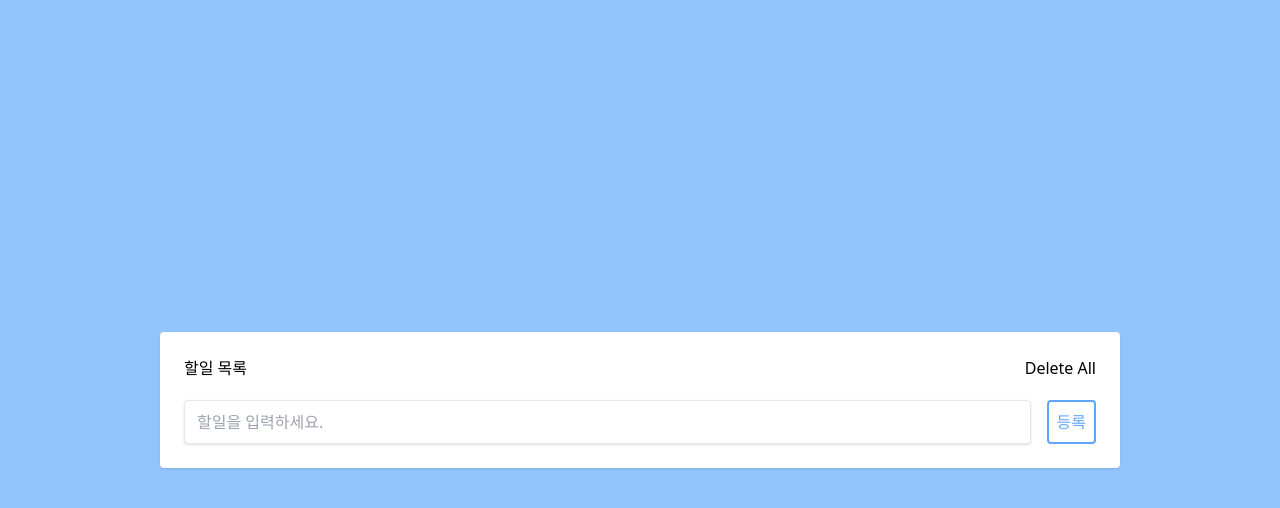
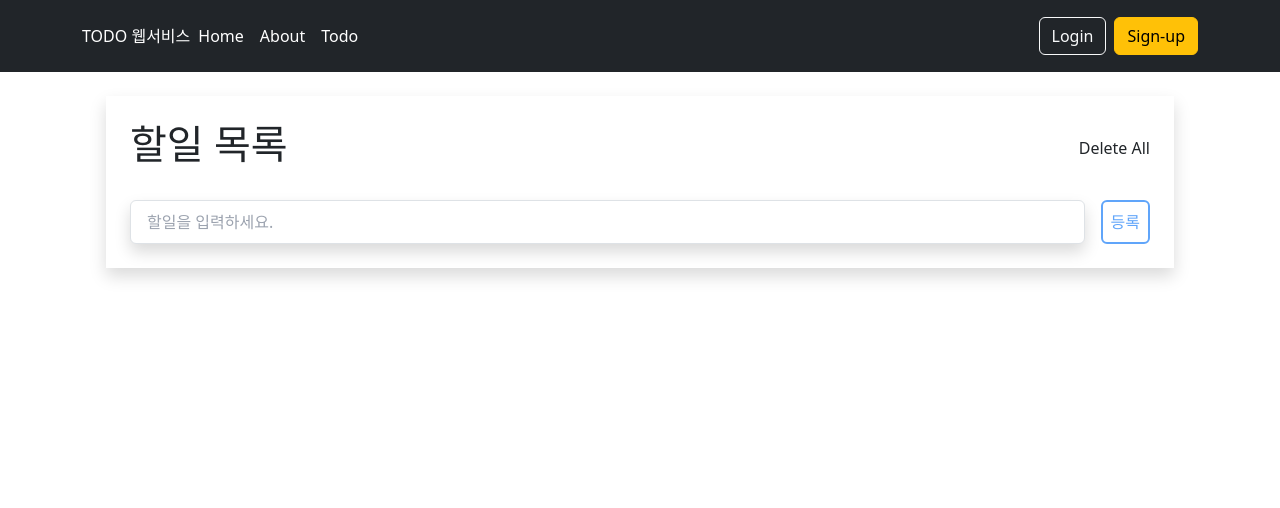
Before and after one commit to devparkse/todo, a React (Create React App) app in the folder client/: page /todo in a window 1280 px wide. Shown: the top 508 px of the page. Built offline with nearby package versions, Linux system fonts and the light colour scheme.

Commit message:
react-router, react-router-dom 설치 및 적용, pages 컴포넌트 생성, header 컴포넌트 생성(부트스트랩 설치 및 적용)

```diff
--- a/client/src/App.js
+++ b/client/src/App.js
@@ -1,111 +1,27 @@
-import React, { useCallback, useState } from "react";
-import Form from "./components/Form";
-import List from "./components/List";
-/*
-  클래스/함수 컴포넌트(용도별로 2가지 케이스)
-  내용 출력 전용, 데이터 관리 용도
-
-  클래스 형식으로 제작되는 것 class : TypeScript
-  state 를 리랜더링(Re-rendering)
-  Life-cycle : Mount, Update, unMount...
-
-  함수 형식으로 제작되는 것 function
-  state 를 못쓰므로 화면 갱신 어렵다.
-  useState() state 변경가능
-  ------------------------------
-  Life-cycle 을 지원하지 않는다.
-  useEffect() Life-cycle 체크가능
-*/
-
-/*
-  최초에 로컬에서 todoData 를 읽어와서
-  todoData 라는 useState 를 초기화해 주어야 한다.
-  useState(초기값)
-  초기값: 로컬에서 불러서 채운다.
-*/
-let initTodo = localStorage.getItem("todoData");
-// 삼항연산자를 이용해서 초기값이 없으면
-// 빈배열 [] 로 초기화한다.
-// 읽어온 데이터가 있으면 JSON.stringify() 저장한 파일을
-// JSON.parse() 로 다시 객체화하여 사용한다.
-initTodo = initTodo ? JSON.parse(initTodo) : [];
+import React from "react";
+import { BrowserRouter as Router, Route, Routes } from "react-router-dom";
+import Header from "./components/Header";
+import Home from "./pages/Home";
+import About from "./pages/About";
+import Todo from "./pages/Todo";
+import Login from "./pages/Login";
+import SignUp from "./pages/SignUp";
+import NotFound from "./pages/NotFound";
 
 export default function App() {
-  // console.log("App Rendering...");
-  const [todoData, setTodoData] = useState(initTodo);
-  const [todoValue, setTodoValue] = useState("");
-
-  const deleteClick = useCallback(
-    (id) => {
-      // 클릭된 ID 와 다른 요소들만 걸러서 새로운 배열 생성
-      const newTodo = todoData.filter((item) => item.id !== id);
-      // console.log("클릭", newTodo);
-      // 목록을 갱신한다.
-      setTodoData(newTodo);
-      // 로컬에 저장한다.(DB 예정)
-      localStorage.setItem("todoData", JSON.stringify(newTodo));
-    },
-    [todoData]
-  );
-
-  const addTodoSubmit = (event) => {
-    // 웹브라우저 새로 고침을 하면 안되므로 막아줌
-    event.preventDefault();
-
-    // 공백 문자열 제거 추가
-    let str = todoValue;
-    str = str.replace(/^\s+|\s+$/gm, "");
-    if (str.length === 0) {
-      alert("내용을 입력하세요.");
-      setTodoValue("");
-      return;
-    }
-
-    // { id: 4, title: "할일 4", completed: false }
-    // todoData 는 배열이고 배열의 요소들은 위처럼 구성해야 하니까
-    // 객체{}로 만들어줌
-    // 그래야 .map 을 통해서 규칙적인 jsx 를 리턴할 수 있으니까
-    const addTodo = {
-      id: Date.now(), // id 값은 배열.map 의 key 로 활용 예정, unique 값 만들기위해
-      title: todoValue, // 할일 입력창의 내용을 추가
-      completed: false, // 할일이 추가될 때 아직 완료한 것은 아니므로 false 초기화
-    };
-    // 새로운 할일을 일단 복사하고, 복사된 배열에 추가하여서 업데이트
-    // 기존 할일을 Destructuring 하여서 복사본 만듦
-    // todoData: [{},{},{},{},    {}]          [{}]
-    setTodoData([...todoData, addTodo]);
-    // 로컬에 저장한다.(DB 예정)
-    localStorage.setItem("todoData", JSON.stringify([...todoData, addTodo]));
-
-    // 새로운 할일을 추가했으므로 내용 입력창의 글자를 초기화
-    setTodoValue("");
-  };
-
-  const deleteAllClick = () => {
-    setTodoData([]);
-    // 자료를 지운다.(DB 초기화)
-    localStorage.clear();
-  };
-
   return (
-    <div className="flex items-center justify-center w-screen h-screen bg-blue-300">
-      <div className="w-full p-6 m-4 bg-white rounded shadow lg:w-3/4 lg:max-w-5xl">
-        <div className="flex justify-between mb-3">
-          <h1>할일 목록</h1>
-          <button onClick={deleteAllClick}>Delete All</button>
-        </div>
-
-        <List
-          todoData={todoData}
-          setTodoData={setTodoData}
-          deleteClick={deleteClick}
-        />
-        <Form
-          todoValue={todoValue}
-          setTodoValue={setTodoValue}
-          addTodoSubmit={addTodoSubmit}
-        />
+    <Router>
+      <Header />
+      <div className="container">
+        <Routes>
+          <Route path="/" element={<Home />} />
+          <Route path="/about" element={<About />} />
+          <Route path="/todo" element={<Todo />} />
+          <Route path="/login" element={<Login />} />
+          <Route path="/signup" element={<SignUp />} />
+          <Route path="*" element={<NotFound />} />
+        </Routes>
       </div>
-    </div>
+    </Router>
   );
 }
--- /dev/null
+++ b/client/src/components/Header.js
@@ -0,0 +1,48 @@
+import React from "react";
+import { Link } from "react-router-dom";
+
+const Header = () => {
+  return (
+    <header className="p-3 text-bg-dark">
+      <div className="container">
+        <div className="d-flex flex-wrap align-items-center justify-content-center justify-content-lg-start">
+          <Link
+            to="/"
+            className="d-flex align-items-center mb-2 mb-lg-0 text-white text-decoration-none"
+          >
+            TODO 웹서비스
+          </Link>
+
+          <ul className="nav col-12 col-lg-auto me-lg-auto mb-2 justify-content-center mb-md-0">
+            <li>
+              <Link to="/" className="nav-link px-2 text-white">
+                Home
+              </Link>
+            </li>
+            <li>
+              <Link to="/about" className="nav-link px-2 text-white">
+                About
+              </Link>
+            </li>
+            <li>
+              <Link to="/todo" className="nav-link px-2 text-white">
+                Todo
+              </Link>
+            </li>
+          </ul>
+
+          <div className="text-end">
+            <Link to="/login" className="btn btn-outline-light me-2">
+              Login
+            </Link>
+            <Link to="/signup" className="btn btn-warning">
+              Sign-up
+            </Link>
+          </div>
+        </div>
+      </div>
+    </header>
+  );
+};
+
+export default Header;
--- a/client/src/index.js
+++ b/client/src/index.js
@@ -1,6 +1,7 @@
 import React from "react";
 import ReactDOM from "react-dom/client";
 import "./index.css";
+import "bootstrap/dist/css/bootstrap.css";
 import App from "./App";
 
 const root = ReactDOM.createRoot(document.getElementById("root"));
--- /dev/null
+++ b/client/src/pages/About.js
@@ -0,0 +1,7 @@
+import React from "react";
+
+const About = () => {
+  return <div className="p-6 m-4 shadow">About</div>;
+};
+
+export default About;
--- /dev/null
+++ b/client/src/pages/Home.js
@@ -0,0 +1,7 @@
+import React from "react";
+
+const Home = () => {
+  return <div className="p-6 m-4 shadow">Home</div>;
+};
+
+export default Home;
--- /dev/null
+++ b/client/src/pages/Login.js
@@ -0,0 +1,7 @@
+import React from "react";
+
+const Login = () => {
+  return <div className="p-6 m-4 shadow">Login</div>;
+};
+
+export default Login;
--- /dev/null
+++ b/client/src/pages/NotFound.js
@@ -0,0 +1,7 @@
+import React from "react";
+
+const NotFound = () => {
+  return <div className="p-6 m-4 shadow">NotFound</div>;
+};
+
+export default NotFound;
--- /dev/null
+++ b/client/src/pages/SignUp.js
@@ -0,0 +1,7 @@
+import React from "react";
+
+const SignUp = () => {
+  return <div className="p-6 m-4 shadow">SignUp</div>;
+};
+
+export default SignUp;
--- /dev/null
+++ b/client/src/pages/Todo.js
@@ -0,0 +1,114 @@
+import React, { useCallback, useState } from "react";
+import Form from "../components/Form";
+import List from "../components/List";
+
+/*
+  클래스/함수 컴포넌트(용도별로 2가지 케이스)
+  내용 출력 전용, 데이터 관리 용도
+
+  클래스 형식으로 제작되는 것 class : TypeScript
+  state 를 리랜더링(Re-rendering)
+  Life-cycle : Mount, Update, unMount...
+
+  함수 형식으로 제작되는 것 function
+  state 를 못쓰므로 화면 갱신 어렵다.
+  useState() state 변경가능
+  ------------------------------
+  Life-cycle 을 지원하지 않는다.
+  useEffect() Life-cycle 체크가능
+*/
+
+/*
+  최초에 로컬에서 todoData 를 읽어와서
+  todoData 라는 useState 를 초기화해 주어야 한다.
+  useState(초기값)
+  초기값: 로컬에서 불러서 채운다.
+*/
+let initTodo = localStorage.getItem("todoData");
+// 삼항연산자를 이용해서 초기값이 없으면
+// 빈배열 [] 로 초기화한다.
+// 읽어온 데이터가 있으면 JSON.stringify() 저장한 파일을
+// JSON.parse() 로 다시 객체화하여 사용한다.
+initTodo = initTodo ? JSON.parse(initTodo) : [];
+
+const Todo = () => {
+  // console.log("Todo Rendering...");
+  const [todoData, setTodoData] = useState(initTodo);
+  const [todoValue, setTodoValue] = useState("");
+
+  const deleteClick = useCallback(
+    (id) => {
+      // 클릭된 ID 와 다른 요소들만 걸러서 새로운 배열 생성
+      const newTodo = todoData.filter((item) => item.id !== id);
+      // console.log("클릭", newTodo);
+      // 목록을 갱신한다.
+      setTodoData(newTodo);
+      // 로컬에 저장한다.(DB 예정)
+      localStorage.setItem("todoData", JSON.stringify(newTodo));
+    },
+    [todoData]
+  );
+
+  const addTodoSubmit = (event) => {
+    // 웹브라우저 새로 고침을 하면 안되므로 막아줌
+    event.preventDefault();
+
+    // 공백 문자열 제거 추가
+    let str = todoValue;
+    str = str.replace(/^\s+|\s+$/gm, "");
+    if (str.length === 0) {
+      alert("내용을 입력하세요.");
+      setTodoValue("");
+      return;
+    }
+
+    // { id: 4, title: "할일 4", completed: false }
+    // todoData 는 배열이고 배열의 요소들은 위처럼 구성해야 하니까
+    // 객체{}로 만들어줌
+    // 그래야 .map 을 통해서 규칙적인 jsx 를 리턴할 수 있으니까
+    const addTodo = {
+      id: Date.now(), // id 값은 배열.map 의 key 로 활용 예정, unique 값 만들기위해
+      title: todoValue, // 할일 입력창의 내용을 추가
+      completed: false, // 할일이 추가될 때 아직 완료한 것은 아니므로 false 초기화
+    };
+    // 새로운 할일을 일단 복사하고, 복사된 배열에 추가하여서 업데이트
+    // 기존 할일을 Destructuring 하여서 복사본 만듦
+    // todoData: [{},{},{},{},    {}]          [{}]
+    setTodoData([...todoData, addTodo]);
+    // 로컬에 저장한다.(DB 예정)
+    localStorage.setItem("todoData", JSON.stringify([...todoData, addTodo]));
+
+    // 새로운 할일을 추가했으므로 내용 입력창의 글자를 초기화
+    setTodoValue("");
+  };
+
+  const deleteAllClick = () => {
+    setTodoData([]);
+    // 자료를 지운다.(DB 초기화)
+    localStorage.clear();
+  };
+
+  return (
+    <div className="flex justify-center w-full">
+      <div className="w-full p-6 m-4 bg-white shadow">
+        <div className="flex justify-between mb-3">
+          <h1>할일 목록</h1>
+          <button onClick={deleteAllClick}>Delete All</button>
+        </div>
+
+        <List
+          todoData={todoData}
+          setTodoData={setTodoData}
+          deleteClick={deleteClick}
+        />
+        <Form
+          todoValue={todoValue}
+          setTodoValue={setTodoValue}
+          addTodoSubmit={addTodoSubmit}
+        />
+      </div>
+    </div>
+  );
+};
+
+export default Todo;
```
Also changed, not shown: client/package.json (+4 -5 lines), 1 other file (tests, documents, lock files or other folders).
